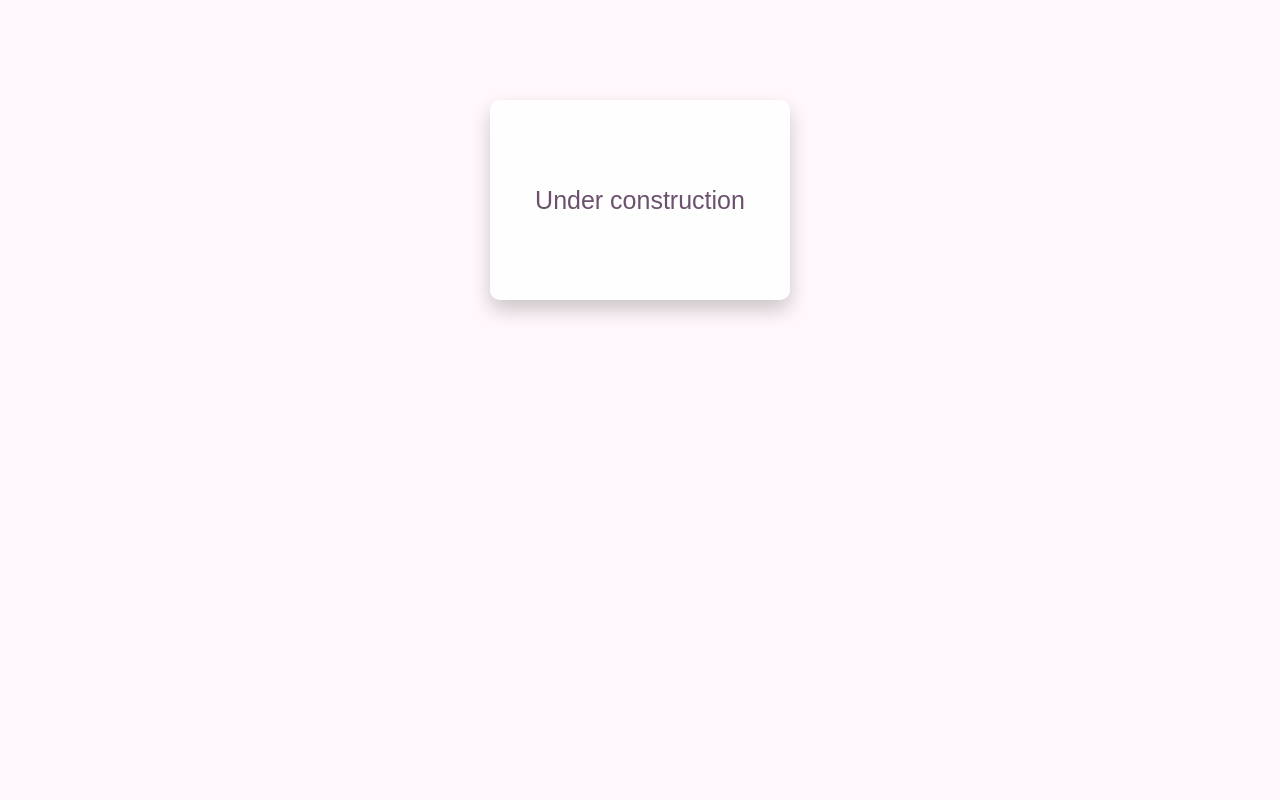
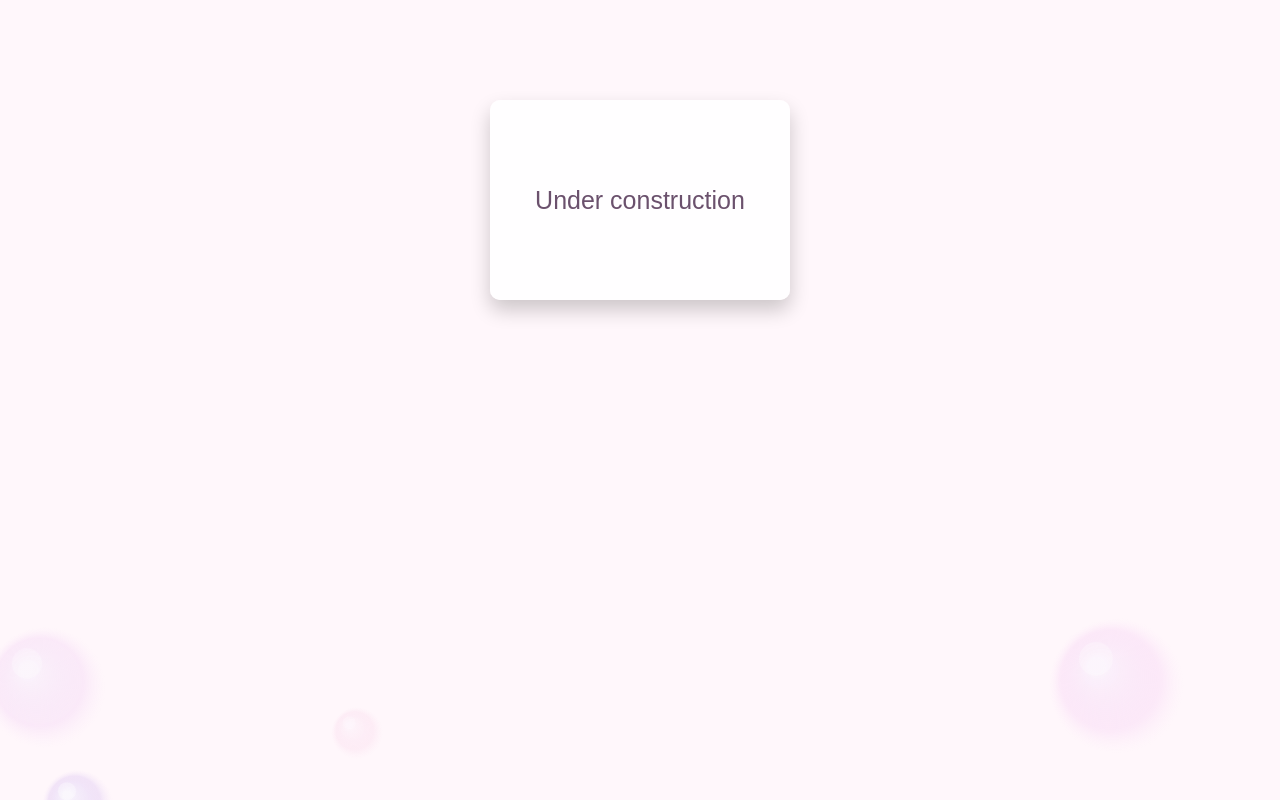
Before and after one commit to irissiri7/irissiri7.github.io, a plain HTML site: page index.html in a window 1280 px wide. Drawn offline with Linux system fonts and the light colour scheme.

Commit message:
Adding bubble background

```diff
--- a/index.html
+++ b/index.html
@@ -4,12 +4,9 @@
   <meta charset="UTF-8">
   <meta name="viewport" content="width=device-width, initial-scale=1.0">
   <title>Document</title>
-</head>
   <style>
     :root{
       --bg1: #fff7fb;
-    /* --bg2: #fff3f8;
-    --accent: #ff7ab6; */
       --muted: #6b516d;
       --card: rgba(255,255,255,0.85);
     }
@@ -36,6 +33,7 @@ body {
       align-items: center;
       justify-content: center;
       font-family: sans-serif;
+      overflow: hidden; /* prevent scrollbars with bubbles */
     }
 
     .card {
@@ -49,12 +47,86 @@ body {
       display: flex;
       align-items: center;
       justify-content: center;
+      position: relative;
+      z-index: 1;
+    }
 
+    canvas {
+      position: fixed;
+      inset: 0;
+      z-index: 0;
+      pointer-events: none;
     }
   </style>
+</head>
 <body>
+  <canvas id="bubbles"></canvas>
+
   <div class="card">
     Under construction
   </div>
+
+  <script>
+    const canvas = document.getElementById("bubbles");
+    const ctx = canvas.getContext("2d");
+
+    function resize() {
+      canvas.width = window.innerWidth;
+      canvas.height = window.innerHeight;
+    }
+    window.addEventListener("resize", resize);
+    resize();
+
+    class Bubble {
+      constructor() { this.reset(true); }
+      reset(startBottom = false) {
+        this.r = rand(20, 70);
+        this.x = rand(0, canvas.width);
+        this.y = startBottom ? rand(canvas.height, canvas.height * 2) : rand(0, canvas.height);
+        this.speed = rand(0.2, 0.6);
+        this.drift = rand(-0.2, 0.2);
+        this.hue = rand(180, 300);
+        this.opacity = rand(0.05, 0.18);
+      }
+      update() {
+        this.y -= this.speed;
+        this.x += this.drift;
+        if (this.y < -this.r) this.reset(true);
+      }
+      draw(ctx) {
+        const g = ctx.createRadialGradient(
+          this.x - this.r*0.3, this.y - this.r*0.3, this.r*0.1,
+          this.x, this.y, this.r
+        );
+        g.addColorStop(0, `hsla(${this.hue}, 90%, 95%, ${this.opacity*2})`);
+        g.addColorStop(0.7, `hsla(${this.hue+40}, 70%, 70%, ${this.opacity})`);
+        g.addColorStop(1, `rgba(255,255,255,0.05)`);
+
+        ctx.fillStyle = g;
+        ctx.beginPath();
+        ctx.arc(this.x, this.y, this.r, 0, Math.PI*2);
+        ctx.fill();
+
+        ctx.beginPath();
+        ctx.arc(this.x - this.r*0.3, this.y - this.r*0.4, this.r*0.25, 0, Math.PI*2);
+        ctx.fillStyle = `rgba(255,255,255,${this.opacity*2})`;
+        ctx.fill();
+      }
+    }
+
+    const bubbles = Array.from({length: 35}, () => new Bubble());
+
+    function animate() {
+      ctx.clearRect(0, 0, canvas.width, canvas.height);
+      for (const b of bubbles) {
+        b.update();
+        b.draw(ctx);
+      }
+      requestAnimationFrame(animate);
+    }
+    animate();
+
+    function rand(min, max) { return Math.random() * (max - min) + min; }
+  </script>
 </body>
 </html>
```
Lines whose indentation alone changed are shown as unchanged.
